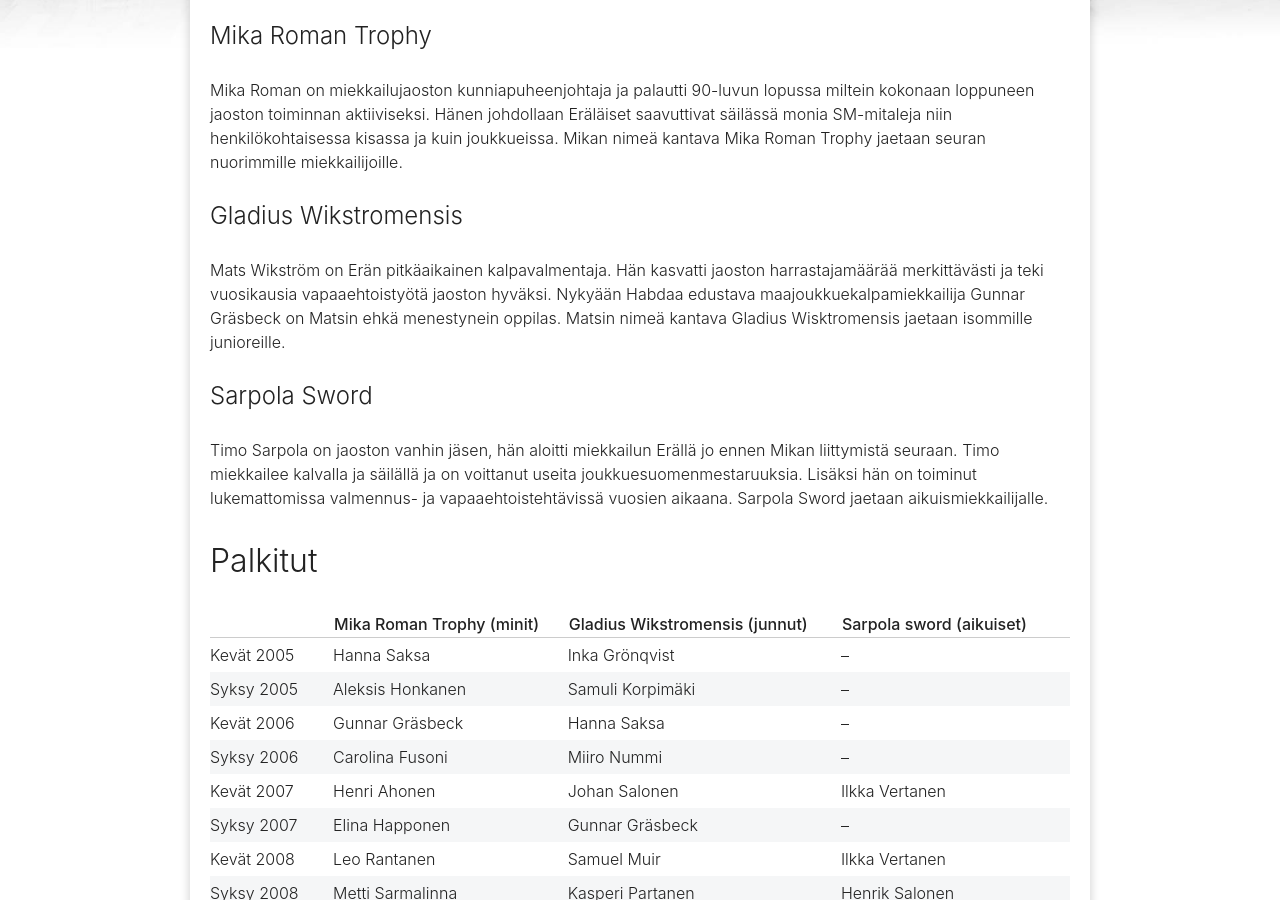
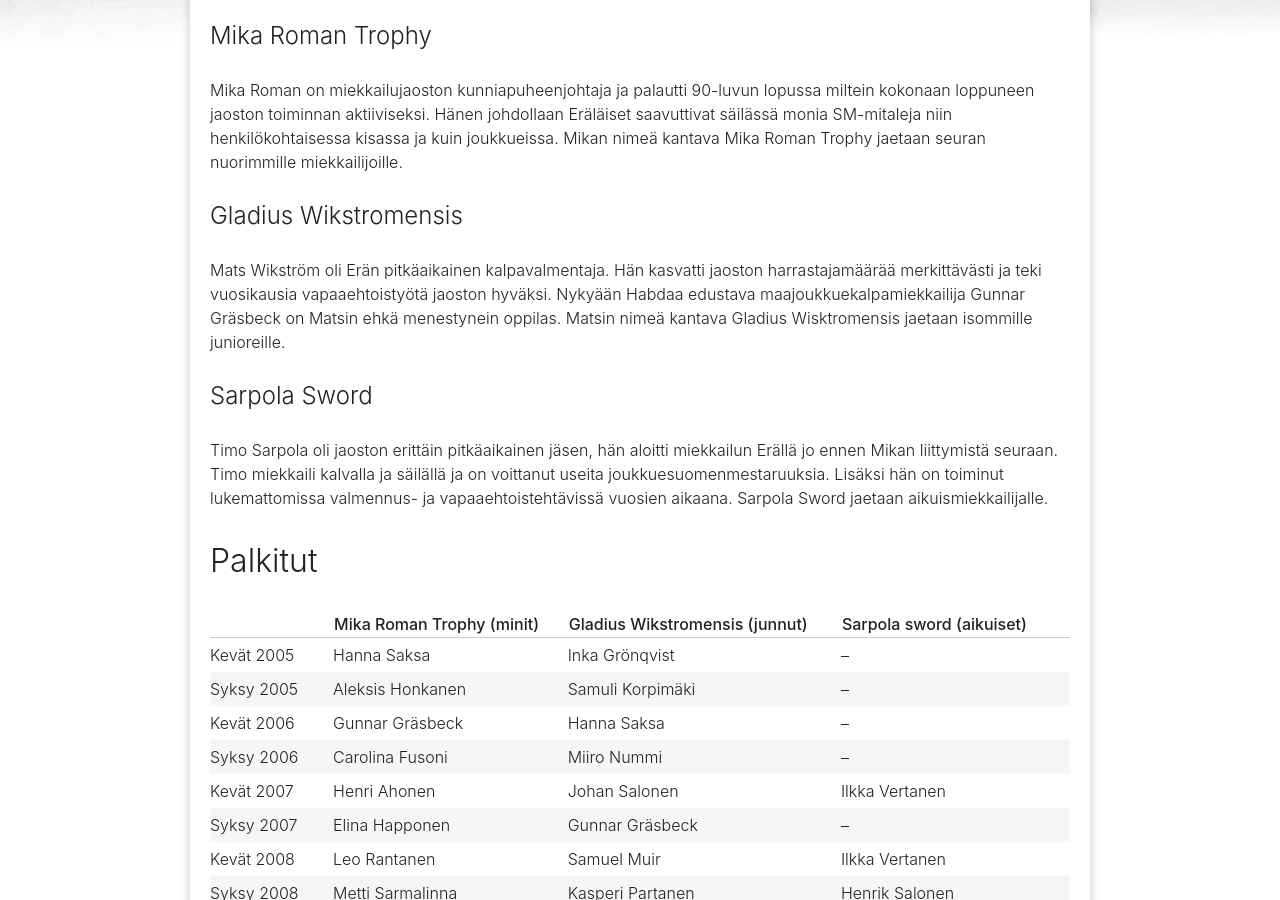
Before and after one commit to omahlama/eramiekkailu.fi, a Jekyll site: the page built from kauden-miekkailijat/index.md, in a window 1280 px wide and 900 px high, scrolled down 634 px. Built offline with Jekyll 4.4.1, drawn with Linux system fonts in a browser that asks for light colours; nearby versions of some CDN libraries.

Commit message:
Muutettiin matsin ja timon kuvausta

```diff
--- a/kauden-miekkailijat/index.md
+++ b/kauden-miekkailijat/index.md
@@ -14,11 +14,11 @@ Mika Roman on miekkailujaoston kunniapuheenjohtaja ja palautti 90-luvun lopussa
 
 ### Gladius Wikstromensis
 
-Mats Wikström on Erän pitkäaikainen kalpavalmentaja. Hän kasvatti jaoston harrastajamäärää merkittävästi ja teki vuosikausia vapaaehtoistyötä jaoston hyväksi. Nykyään Habdaa edustava maajoukkuekalpamiekkailija Gunnar Gräsbeck on Matsin ehkä menestynein oppilas. Matsin nimeä kantava Gladius Wisktromensis jaetaan isommille junioreille.
+Mats Wikström oli Erän pitkäaikainen kalpavalmentaja. Hän kasvatti jaoston harrastajamäärää merkittävästi ja teki vuosikausia vapaaehtoistyötä jaoston hyväksi. Nykyään Habdaa edustava maajoukkuekalpamiekkailija Gunnar Gräsbeck on Matsin ehkä menestynein oppilas. Matsin nimeä kantava Gladius Wisktromensis jaetaan isommille junioreille.
 
 ### Sarpola Sword
 
-Timo Sarpola on jaoston vanhin jäsen, hän aloitti miekkailun Erällä jo ennen Mikan liittymistä seuraan. Timo miekkailee kalvalla ja säilällä ja on voittanut useita joukkuesuomenmestaruuksia. Lisäksi hän on toiminut lukemattomissa valmennus- ja vapaaehtoistehtävissä vuosien aikaana. Sarpola Sword jaetaan aikuismiekkailijalle.
+Timo Sarpola oli jaoston erittäin pitkäaikainen jäsen, hän aloitti miekkailun Erällä jo ennen Mikan liittymistä seuraan. Timo miekkaili kalvalla ja säilällä ja on voittanut useita joukkuesuomenmestaruuksia. Lisäksi hän on toiminut lukemattomissa valmennus- ja vapaaehtoistehtävissä vuosien aikaana. Sarpola Sword jaetaan aikuismiekkailijalle.
 
 ## Palkitut
 
```
